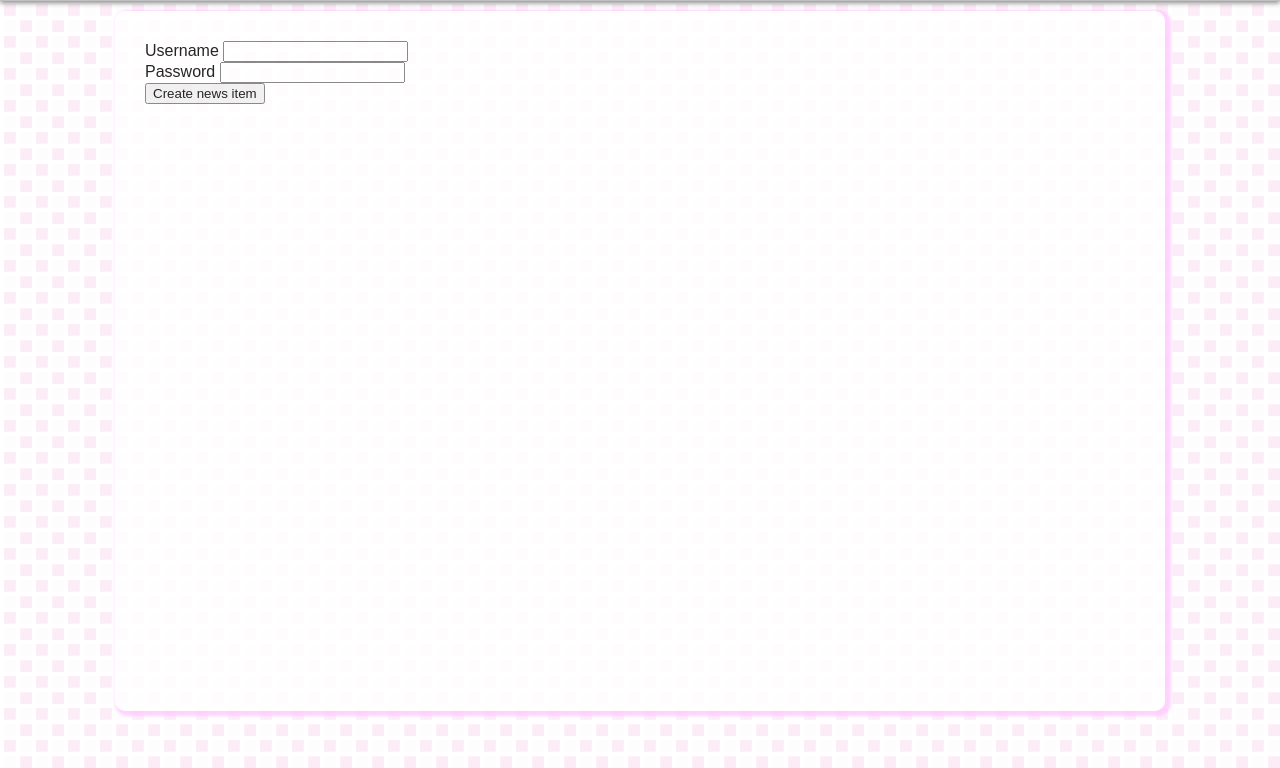
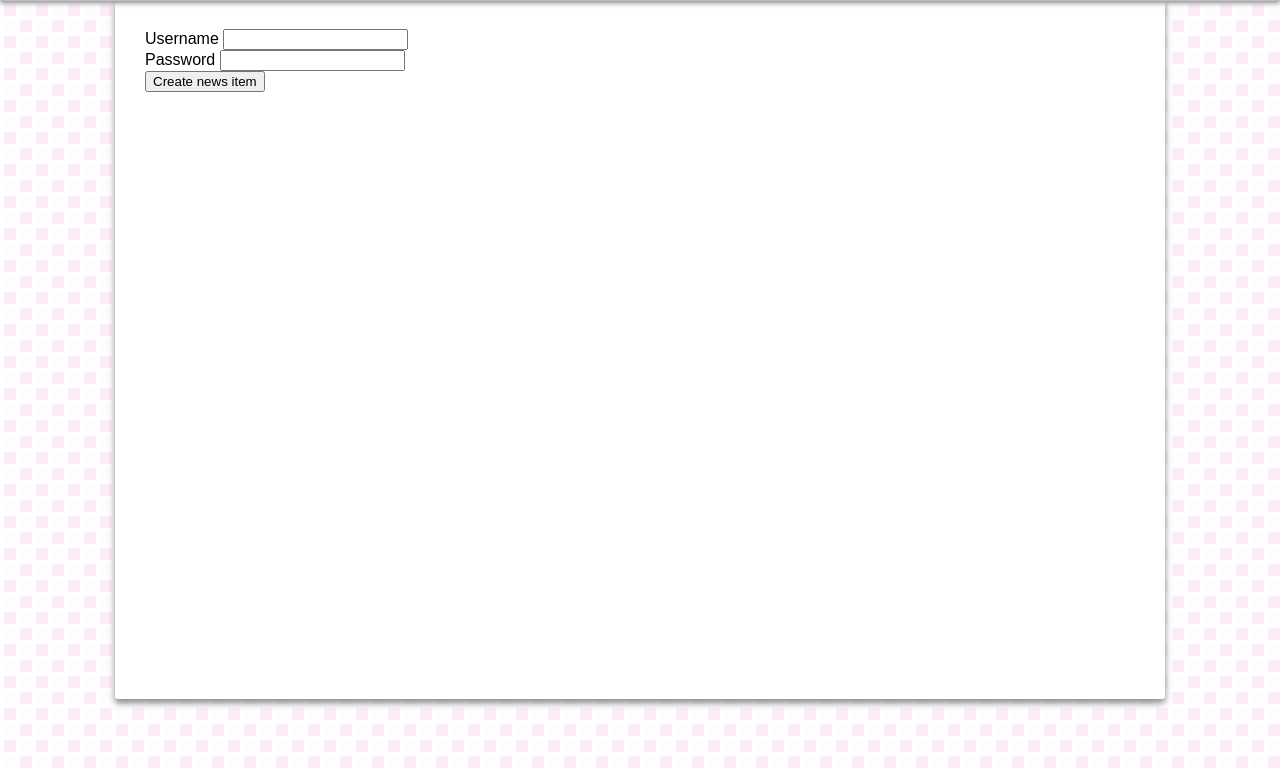
Before and after one commit to NorThanapon/ClothingSite, a CodeIgniter app: page /staff/process_add_staff in a window 1280 px wide. Shown: the part 32-800 px from the top of the page. Run offline with CodeIgniter, Linux system fonts and the light colour scheme; data that the repository does not hold is empty.

Commit message:
update the style

```diff
--- a/assets/css/main.css
+++ b/assets/css/main.css
@@ -37,6 +37,8 @@ a, a:active, a:visited {
 /* header */
 
 #header{
+    z-index:2;
+    position:relative;
     /*background-color: #303030;*/
     background-color:#FFF;
     border-bottom:1px solid silver;
@@ -51,10 +53,10 @@ a, a:active, a:visited {
 }
 
 header {
+    position:relative;
     max-width: 1000px;
     width: 100%;
     margin: 0 auto;
-    position: relative;
     padding-bottom: 10px;
     height:22px;
 }
@@ -113,23 +115,26 @@ a.logo h1{
 /* end header */
 
 /* content */
+#content {
+    z-index:1;
+    position:relative;
+}
 
 #content-wrapper{
     margin-top:3px;
 }
 #content-detail {
     max-width: 1000px;
-	min-height: 650px;
+    min-height: 650px;
     width: 100%;
-    margin: 10px auto;
+    margin: -5px auto;
     position: relative;
     padding: 30px 20px 20px 30px;
-	background-color: white;
-	opacity: 0.85;
-	border-radius: 10px;
-	-moz-box-shadow:    3px 2px 3px 3px #FFCCFF;
-	-webkit-box-shadow: 3px 2px 3px 3px #FFCCFF;
-	box-shadow:         3px 2px 3px 3px #FFCCFF;
+    background-color: white;
+    -moz-box-shadow: 0px 4px 7px #888;
+    -webkit-box-shadow: 0px 4px 7px #888;
+    box-shadow: 0px 4px 7px #888;
+    border-radius:.2em;
 }
 
 /* end content */
```
